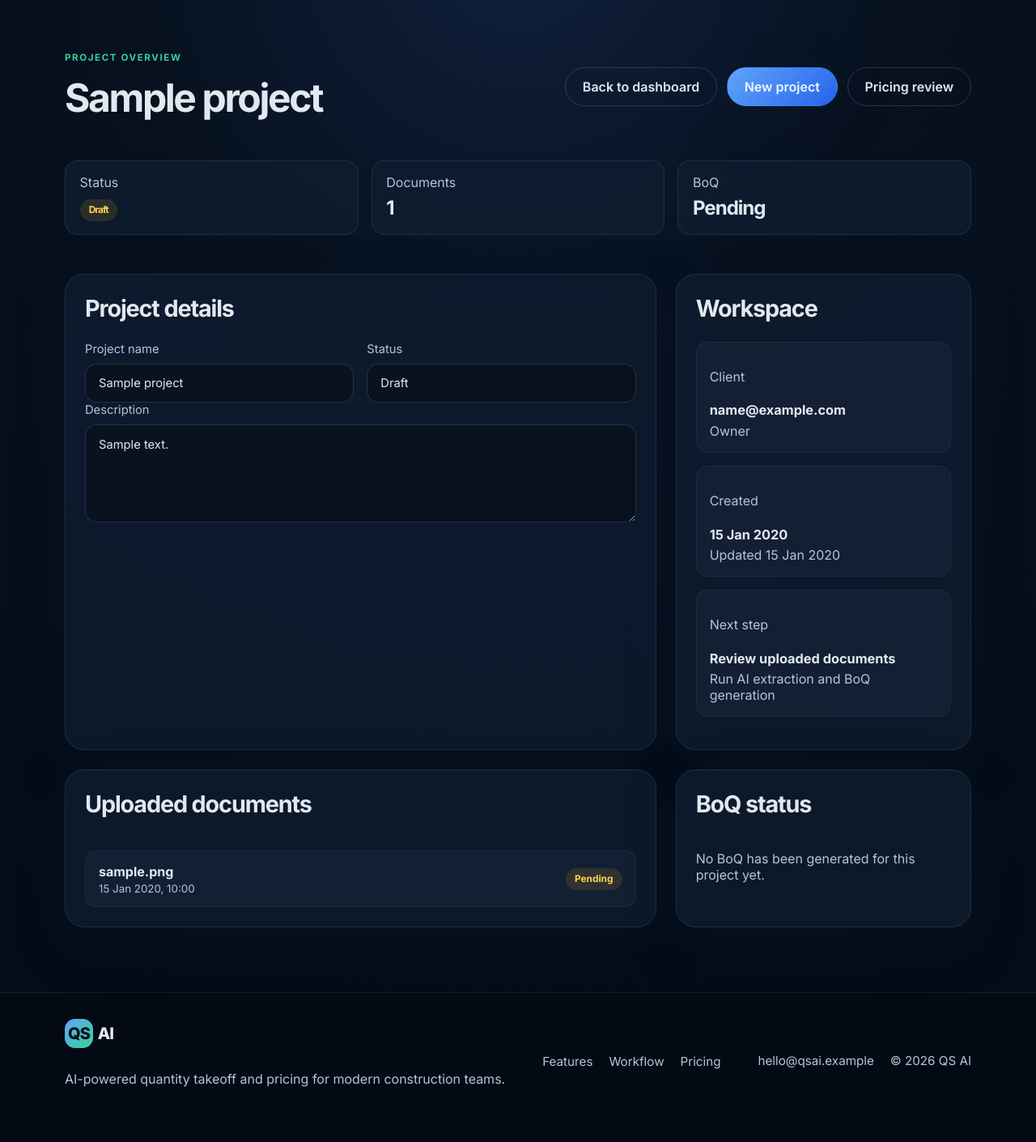
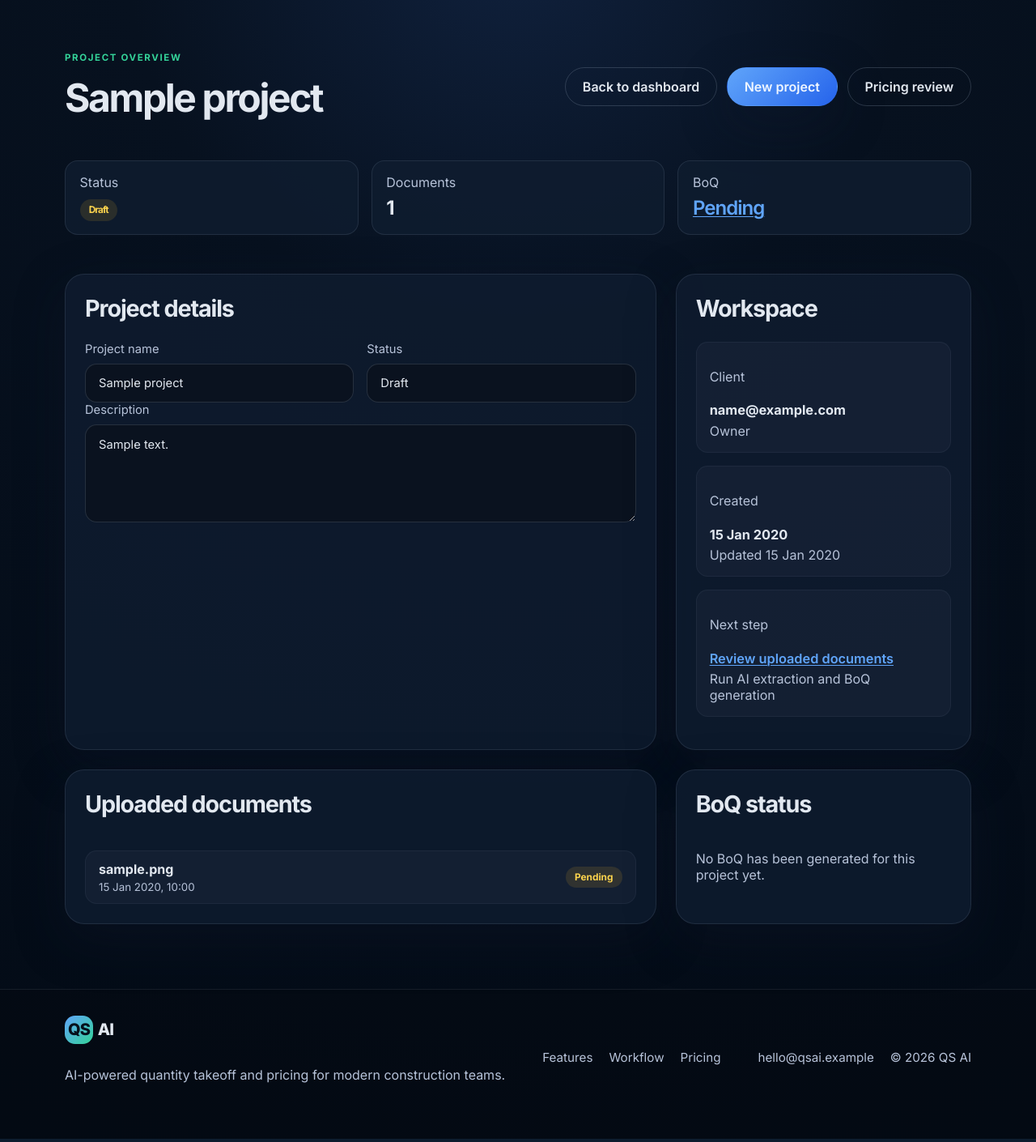
Before and after one commit to Abiriyi/qs_ai_saas, a Django app: page /projects/00000000-0000-0000-0000-000000000001/ in a window 1280 px wide. Shown: the part 77-1487 px from the top of the page at 81% size. Run offline with Django 4.2, Linux system fonts and the light colour scheme; a user stored in the database is signed in; tables that the repository leaves empty hold one stand-in row (values such as "Sample post"); data that the repository does not hold is empty; parts of the project's set-up code (start-up, migrations or seed data) failed here and were passed over.

Commit message:
Inplemented all clickable buttons

```diff
--- a/static/css/styles.css
+++ b/static/css/styles.css
@@ -1228,3 +1228,48 @@ th {
 .summary-card-link .summary-card:hover strong {
   color: var(--text);
 }
+
+/* Clickable document items */
+.document-item-link {
+  display: block;
+  text-decoration: none;
+  color: inherit;
+}
+
+.document-item-link .document-item {
+  display: flex;
+  align-items: center;
+  justify-content: space-between;
+  gap: 1rem;
+  padding: 0.75rem 1rem;
+  border-radius: 0.9rem;
+  background: rgba(148, 163, 184, 0.05);
+  border: 1px solid rgba(148, 163, 184, 0.08);
+  transition: background 0.2s ease, border-color 0.2s ease;
+}
+
+.document-item-link .document-item:hover {
+  background: rgba(148, 163, 184, 0.12);
+  border-color: rgba(96, 165, 250, 0.35);
+}
+
+.document-item-link .document-item .document-meta strong {
+  color: var(--text);
+}
+
+.document-item-link .document-item .document-meta small {
+  color: var(--text-soft);
+}
+
+/* Summary link inside cards */
+.summary-link {
+  color: var(--primary);
+  text-decoration: underline;
+  text-decoration-thickness: 1px;
+  text-underline-offset: 2px;
+  font-weight: 600;
+}
+
+.summary-link:hover {
+  color: var(--primary-strong);
+}
--- a/templates/project_detail.html
+++ b/templates/project_detail.html
@@ -28,7 +28,7 @@
       </article>
       <article class="detail-summary-item">
         <span>BoQ</span>
-        <strong>{% if boq_summary %}{{ boq_summary.status|title }}{% else %}Pending{% endif %}</strong>
+        <strong><a href="{% url 'project_pricing_review' project.id %}" class="summary-link">{% if boq_summary %}{{ boq_summary.status|title }}{% else %}Pending{% endif %}</a></strong>
       </article>
     </div>
 
@@ -76,7 +76,7 @@
 
         <div class="mini-card">
           <p class="muted-label">Next step</p>
-          <strong>Review uploaded documents</strong>
+          <strong><a href="{% url 'project_pricing_review' project.id %}" class="summary-link">Review uploaded documents</a></strong>
           <span>Run AI extraction and BoQ generation</span>
         </div>
       </aside>
@@ -91,6 +91,7 @@
         {% if documents %}
           <div class="document-list">
             {% for document in documents %}
+              <a href="{{ document.file.url }}" target="_blank" class="document-item-link">
                 <div class="document-item">
                   <div class="document-meta">
                     <strong>{{ document.original_filename }}</strong>
@@ -98,6 +99,7 @@
                   </div>
                   <span class="status-badge {% if document.status == 'processed' %}success{% elif document.status == 'pending' %}warning{% else %}info{% endif %}">{{ document.status|title }}</span>
                 </div>
+              </a>
             {% endfor %}
           </div>
         {% else %}
@@ -114,7 +116,7 @@
           <div class="activity-list">
             <div class="activity-item">
               <div class="activity-meta">
-                <strong>{{ boq_summary.name }}</strong>
+                <strong><a href="{% url 'project_pricing_review' project.id %}" class="summary-link">{{ boq_summary.name }}</a></strong>
                 <small>{{ boq_summary.status|title }}</small>
               </div>
               <span class="status-badge success">£{{ boq_summary.total_amount }}</span>
--- a/templates/tribunal_case_detail.html
+++ b/templates/tribunal_case_detail.html
@@ -36,7 +36,7 @@
       </article>
       <article class="pricing-summary-card">
         <span>Project</span>
-        <strong>{{ case.project.name }}</strong>
+        <strong><a href="{% url 'project_detail' case.project.id %}" class="summary-link">{{ case.project.name }}</a></strong>
       </article>
     </div>
 
```
Also changed, not shown: templates/tribunal.html (+4 -4 lines). Lines whose indentation alone changed are shown as unchanged.
